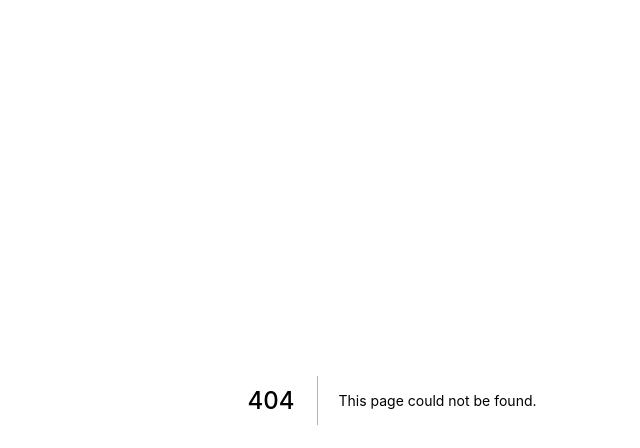
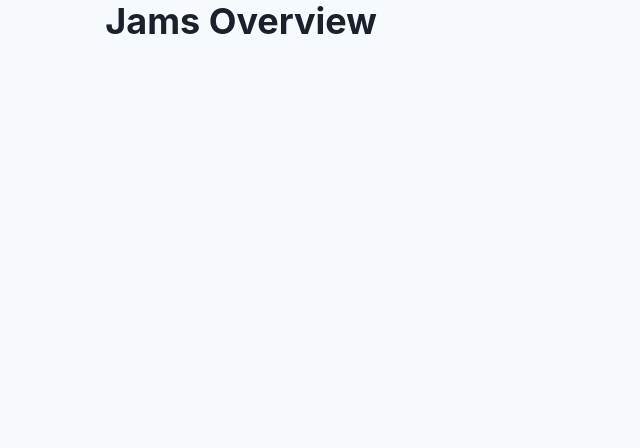
Before and after one commit to redbadger/jams, a Next.js app: page /moderator in a window 1280 px wide. Before the commit this address had no page. Shown: the top 448 px of the page, without its empty margins (248-888 px from the left). Built offline with nearby package versions, Linux system fonts and the light colour scheme.

Commit message:
Create basic UI page.

```diff
--- /dev/null
+++ b/pages/moderator/index.js
@@ -0,0 +1,30 @@
+import {
+  Text,
+  Container,
+  Heading,
+  HStack,
+  Button,
+} from '@chakra-ui/react';
+import { useState } from 'react';
+
+function Moderator() {
+  const [jams, setJams] = useState();
+
+  // Call the API for a list of Jams
+  const loadJams = () => {
+    fetch(`/api/jam?jamUrlPath=${encodeURIComponent(jamUrlPath)}`)
+      .then((response) => response.json())
+      .then((data) => setJams(data))
+      .then((error) => {
+        console.log('Error loading the jams', error);
+      });
+  };
+
+  return (
+    <Container>
+      <Heading>Jams Overview</Heading>
+    </Container>
+  );
+}
+
+export default Moderator;
```
